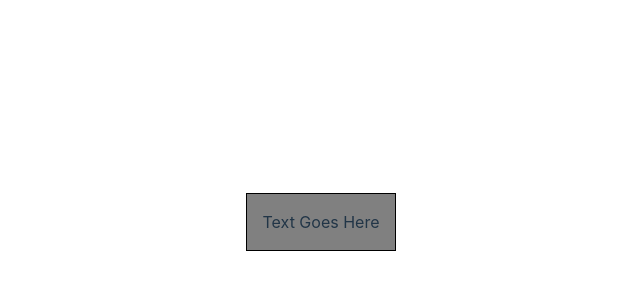
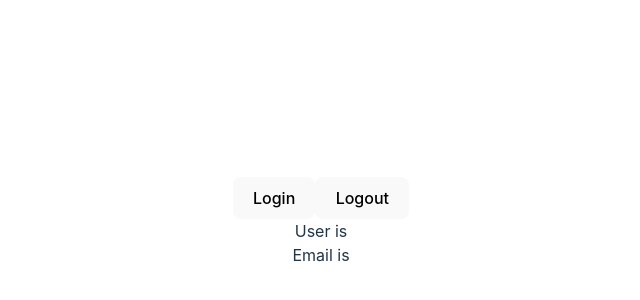
Before and after one commit to liar88828/tutor-react-typescipt, a React (Vite) app: page / in a window 1280 px wide. Shown: the part 178-478 px from the top of the page, without its empty margins (319-959 px from the left). Built offline with nearby package versions, Linux system fonts and the light colour scheme.

Commit message:
10 useState Future Value

```diff
--- a/src/App.tsx
+++ b/src/App.tsx
@@ -1,12 +1,12 @@
 
 import './style/App.css'
-import Container from './components/eps7/Container';
+import User from './components/eps10/state/User';
 
 function App() {
 
 	return (
 		<>
-		<Container styles={{ border: '1px solid black', padding: '1rem' ,background:'gray'}}/>
+			<User />
 		</>
 	)
 }
--- /dev/null
+++ b/src/components/eps10/state/User.tsx
@@ -0,0 +1,27 @@
+import { useState } from 'react';
+
+type AuthProps = {
+    name: string,
+    email: string,
+}
+
+const User = () => {
+    const [user, setUser] = useState<AuthProps | null>(null)
+    const handleLogin = () => setUser(
+        {
+            name: 'Ricky Maldonado',
+            email: 'oti@kosobo.ps'
+        })
+    const handleLogout = () => setUser(null)
+    return (
+        <div>
+            <button onClick={handleLogin}> Login</button>
+            <button onClick={handleLogout}> Logout</button>
+            <div>User is {user?.name}</div>
+            <div>Email is {user?.email}</div>
+
+        </div>
+    )
+}
+
+export default User
```
